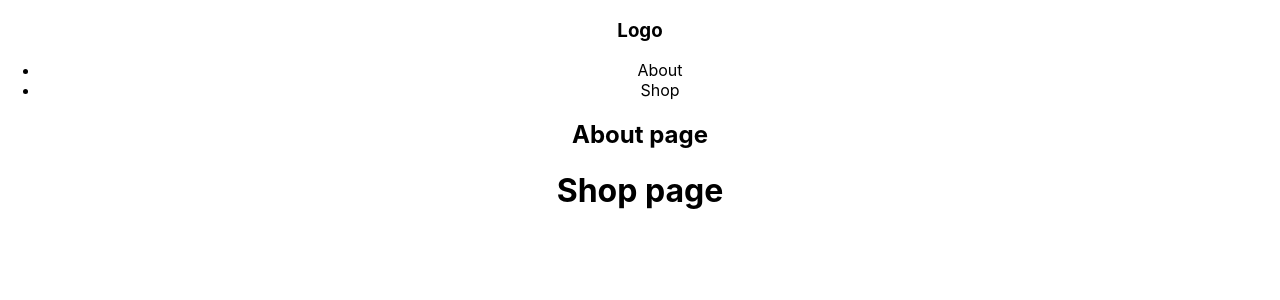
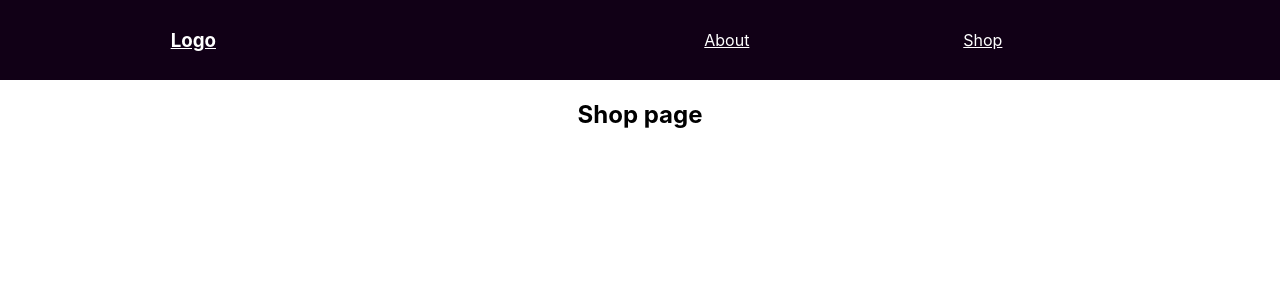
Before and after one commit to amyhua98/routing-react-app, a React (Create React App) app: page /shop in a window 1280 px wide. Shown: the top 300 px of the page. Built offline with nearby package versions, Linux system fonts and the light colour scheme.

Commit message:
Adding React Router Dom features

```diff
--- a/src/App.css
+++ b/src/App.css
@@ -2,6 +2,20 @@
   text-align: center;
 }
 
-.nav{
-  text-align: center;
+nav{
+  display: flex;
+  justify-content: space-around;
+  align-items: center;
+  min-height: 10vh;
+  background: #110016;
+  color: white;
+
 }
+
+.nav-link{
+  width: 40%;
+  display: flex;
+  justify-content: space-around;
+  align-items: center;
+  list-style: none;
+}
--- a/src/App.js
+++ b/src/App.js
@@ -2,16 +2,30 @@ import './App.css';
 import Nav from './Nav';
 import About from './About';
 import Shop from './Shop';
+import { BrowserRouter as Router, Switch, Route } from 'react-router-dom';
 
 
 function App() {
   return (
-    <div className="App">
-      <Nav />
-      <About />
-      <Shop />
+    <Router>
+      <div className="App">
+        <Nav />
+        <Switch>
+          <Route path="/" exact component={Home}/>
+          <Route path="/about" component={About}/>
+          <Route path="/shop" component={Shop}/>
+        </Switch>
+
     </div>
+    </Router>
   );
 }
 
+const Home = () => (
+  <div>
+    <h1>Homepage</h1>
+  </div>
+)
+
+
 export default App;
--- a/src/Nav.js
+++ b/src/Nav.js
@@ -1,12 +1,23 @@
 import './App.css';
+import { Link } from 'react-router-dom';
 
 function Nav() {
+  const navStyle = {
+    color: 'white',
+  }
+
   return (
     <nav>
-        <h3>Logo</h3>
-        <ul>
-            <li>About</li>
+      <Link style={navStyle}  to="/">
+      <h3>Logo</h3>
+      </Link>
+        <ul className = "nav-link">
+            <Link style={navStyle} to="/about">
+              <li>About</li>
+            </Link>
+            <Link style={navStyle} to="/shop">
             <li>Shop</li>
+            </Link>
         </ul>
     </nav>
   );
--- a/src/Shop.js
+++ b/src/Shop.js
@@ -1,9 +1,14 @@
 import './App.css';
 
 function Shop() {
+
+  const fetchItems = async () => {
+    const data = await fetch('')
+  }
+
   return (
     <div className="Shop">
-      <h1>Shop page</h1>
+      <h2>Shop page</h2>
     </div>
   );
 }
```
